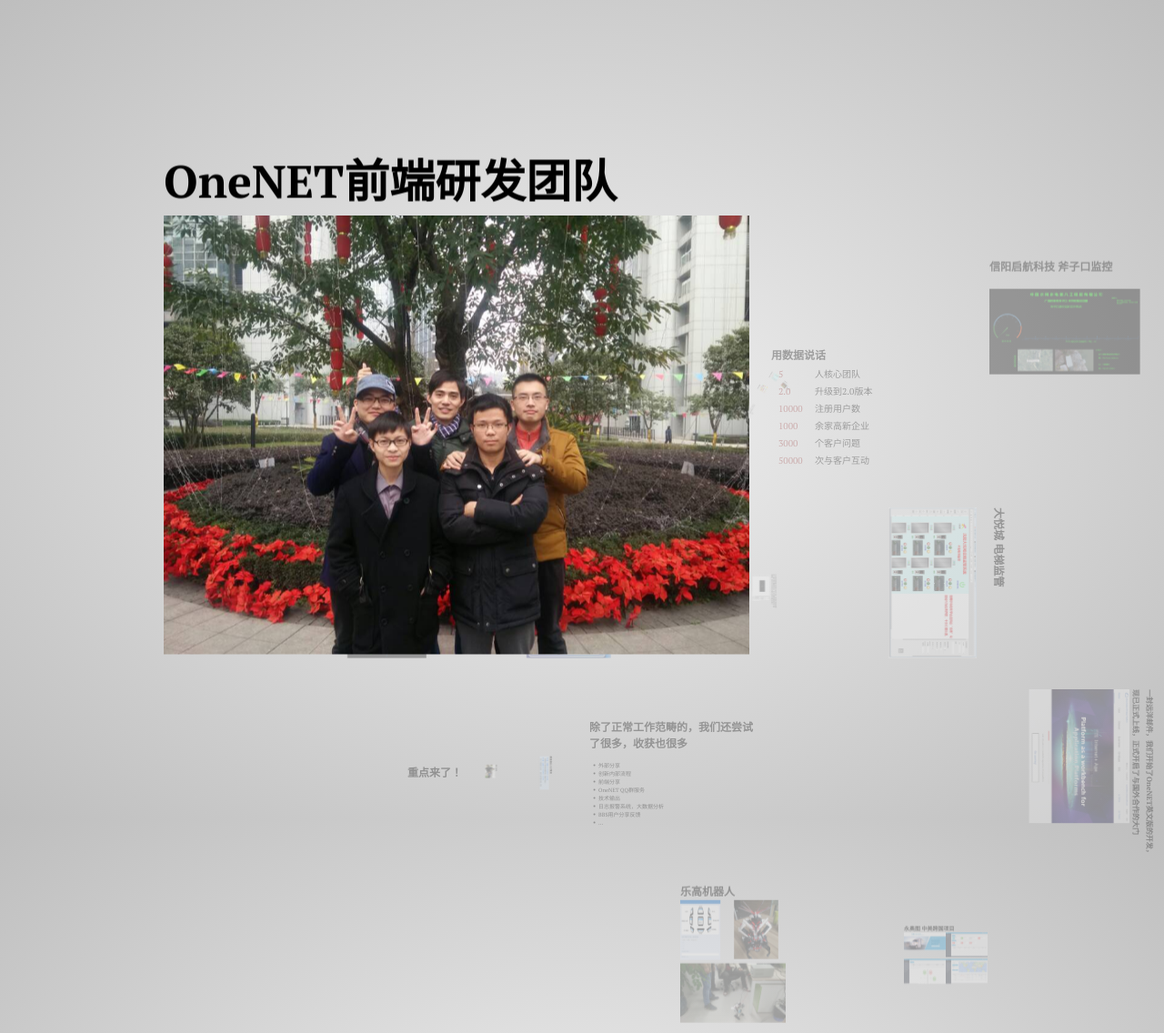
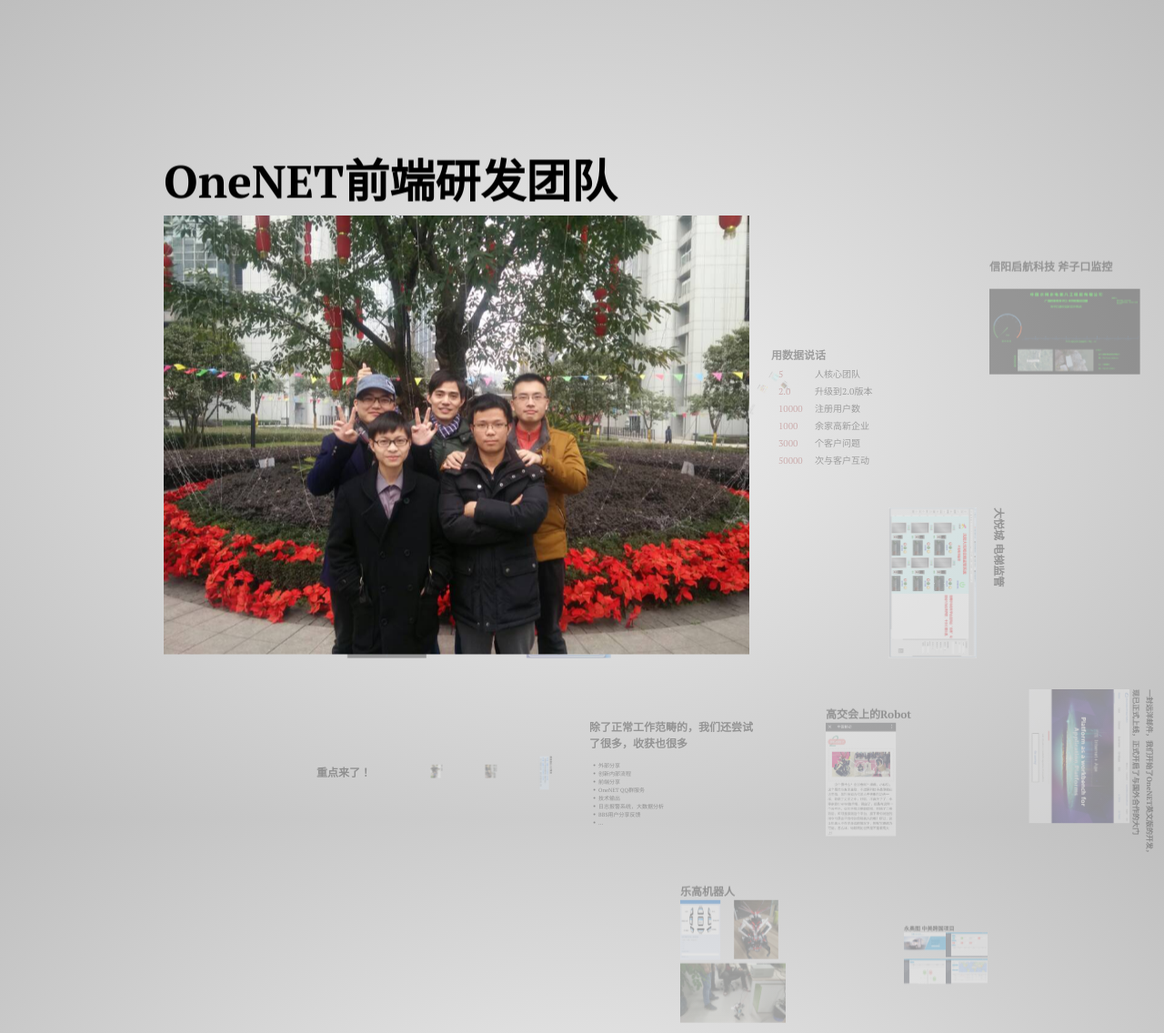
Before and after one commit to cmiot-fe/docs, a Jekyll site: the page built from _team/index.md, in a window 1280 px wide. Shown: the whole page at 91% size. Built offline with Jekyll 4.4.1, drawn with Linux system fonts in a browser that asks for light colours.

Commit message:
Update some words and some images.

```diff
--- a/_layouts/team.html
+++ b/_layouts/team.html
@@ -54,6 +54,12 @@
         </ul>
     </div>
 
+    <div id="app_editor" class="step" data-x="50" data-y="-800" data-z="-3000" data-rotate="90" data-scale="0.1">
+        <q><strong style="font-size: 60px;">OneNET应用编辑器</strong></q>
+        <p style="font-size: 30px;">应用编辑器是OneNET前端团队自主研发的一个设备监控系统生成器，并已生成上万个设备监控系统。OneNET应用编辑器是业界首创，形成了OneNET区别于其它云平台的核心竞争力。</p>
+        <img src="resource/img/app_editor.png" alt="" style="width: 70%;"/>
+    </div>
+
     <div id="project_chip" class="step" data-x="800" data-y="-1200" data-z="-3000" data-rotate="400" data-scale="0.1">
         <p><b style="font-size: 60px;">沈阳大悦城</b></p>
         <br/>
@@ -97,10 +103,10 @@
         <img src="resource/img/zmkg.png" alt="" style="width: 90%;"/>
     </div>
 
-    <div id="app_editor" class="step" data-x="0" data-y="0" data-rotate="90" data-scale="0.2">
-        <p style="font-size: 33px;">以上的例子都是基于我们的OneNET平台，基于我们的应用编辑器--为客户提供最便捷的方式，OneNET首推的物联网平台应用编辑器，形成了OneNET区别于其它云平台的核心竞争力。</p>
-        <img src="resource/img/app_editor.png" alt="" style="width: 80%;"/>
-    </div>
+    <!--<div id="app_editor" class="step" data-x="0" data-y="0" data-rotate="90" data-scale="0.2">-->
+    <!--<p style="font-size: 33px;">以上的例子都是基于我们的OneNET平台，基于我们的应用编辑器&#45;&#45;为客户提供最便捷的方式，OneNET首推的物联网平台应用编辑器，形成了OneNET区别于其它云平台的核心竞争力。</p>-->
+    <!--<img src="resource/img/app_editor.png" alt="" style="width: 80%;"/>-->
+    <!--</div>-->
 
     <div id="project_indp" class="step" data-x="0" data-y="0" data-z="-3000" data-rotate="300" data-scale="0.05">
         <p><b style="font-size: 60px;">除了我们的应用编辑器，我们还做了很多基于OneNET平台的端到端项目：</b></p>
@@ -162,10 +168,15 @@
         </ul>
     </div>
 
-    <div id="project_ioteams" class="step" data-x="1800" data-y="1000" data-rotate="90" data-scale="0.02">
-        <p><b style="font-size: 52px;">为了公司的发展壮大，我们精益求精，力臻完美，开发了公司的招聘首页</b></p>
-        <img src="resource/img/onenetjob.png" alt="" style="width: 100%;"/>
+    <div id="project_robot_more" class="step" data-x="800" data-y="1000">
+        <p><b style="font-size: 60px;">高交会上的Robot</b></p>
+        <img src="resource/img/robot.png" alt="" style="width: 42%;"/>
     </div>
+
+    <!--<div id="project_ioteams" class="step" data-x="1800" data-y="1000" data-rotate="90" data-scale="0.02">-->
+    <!--<p><b style="font-size: 52px;">为了公司的发展壮大，我们精益求精，力臻完美，开发了部门的招聘首页</b></p>-->
+    <!--<img src="resource/img/onenetjob.png" alt="" style="width: 100%;"/>-->
+    <!--</div>-->
 
     <div id="project_english" class="step" data-x="1800" data-y="1000" data-rotate="90">
         <p><b style="font-size: 40px;">一封远洋邮件，我们开始了OneNET英文版的开发，现已正式上线，正式开启了与国外合作的大门</b></p>
@@ -187,7 +198,12 @@
     </div>
 
     <div id="training" class="step" data-x="-1500" data-y="1000" data-rotate="90" data-scale="0.1">
-        <p><b style="font-size: 60px;">涛哥分享精神</b></p>
+        <p><b style="font-size: 60px;">Team Sharing</b></p>
+        <img src="resource/img/team_sharing.jpg" alt="" style="width: 80%;"/>
+    </div>
+
+    <div id="taoge_training" class="step" data-x="-1800" data-y="1000" data-rotate="90" data-scale="0.1">
+        <p><b style="font-size: 60px;">技术人员输出</b></p>
         <img src="resource/img/training.jpg" alt="" style="width: 80%;"/>
     </div>
 
@@ -196,7 +212,12 @@
         <img src="resource/img/like.png" alt="" style="width: 100%;"/>
     </div>
 
-    <div id="team_happy" class="step" data-x="-1500" data-y="1000">
+    <div id="project_ioteams" class="step"  data-x="-800" data-y="1000" data-rotate="180" data-scale="0.01">
+        <p><b style="font-size: 52px;">为了公司的发展壮大，我们精益求精，力臻完美，开发了部门的招聘首页</b></p>
+        <img src="resource/img/onenetjob.png" alt="" style="width: 100%;"/>
+    </div>
+
+    <div id="team_happy" class="step" data-x="-2000" data-y="1000">
         <p><b style="font-size: 60px;">重点来了！</b></p>
     </div>
 
```
Also changed, not shown: _team/resource/img/app_editor.png, _team/resource/img/robot.png (added), _team/resource/img/team_sharing.jpg (added).
